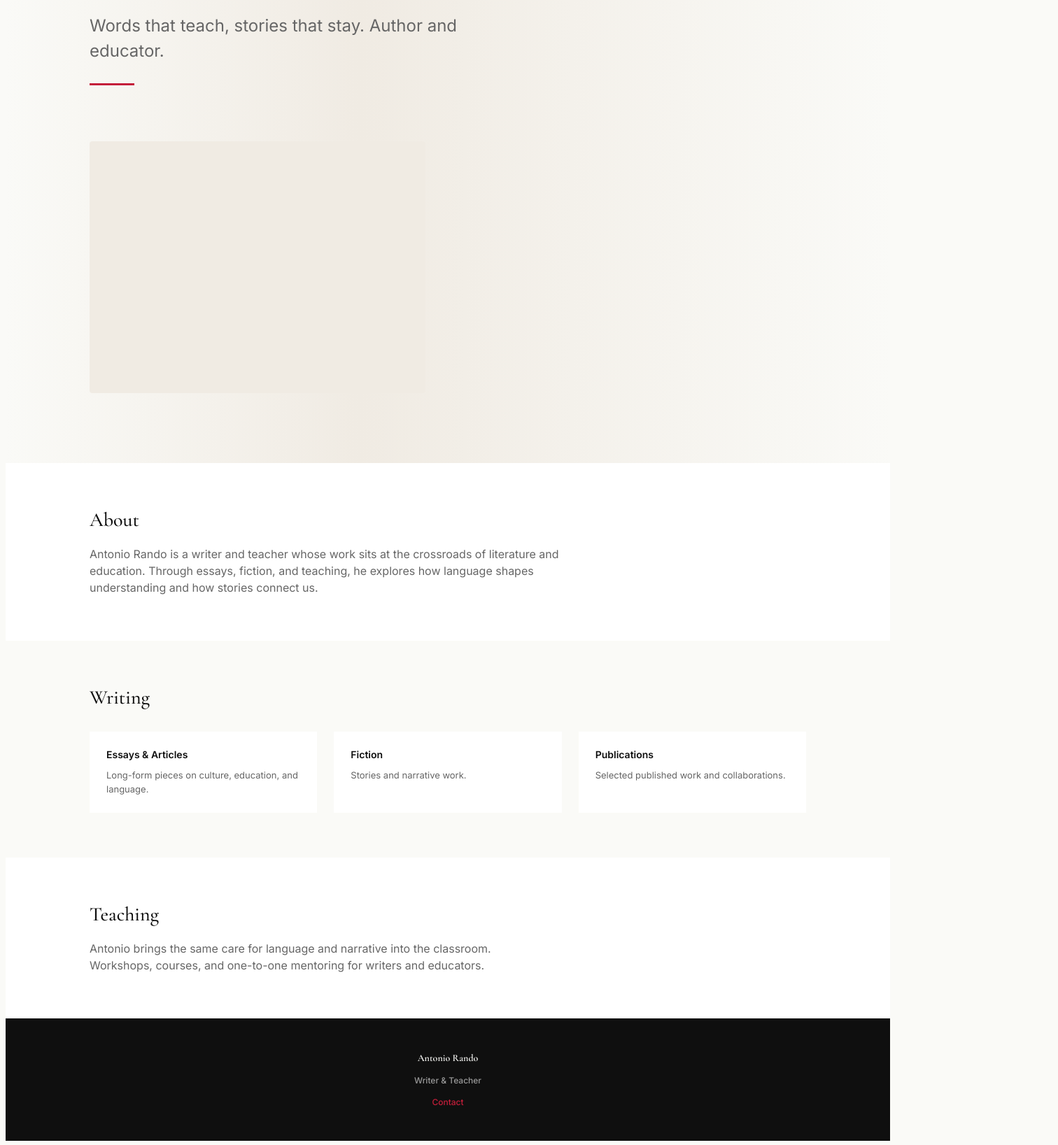
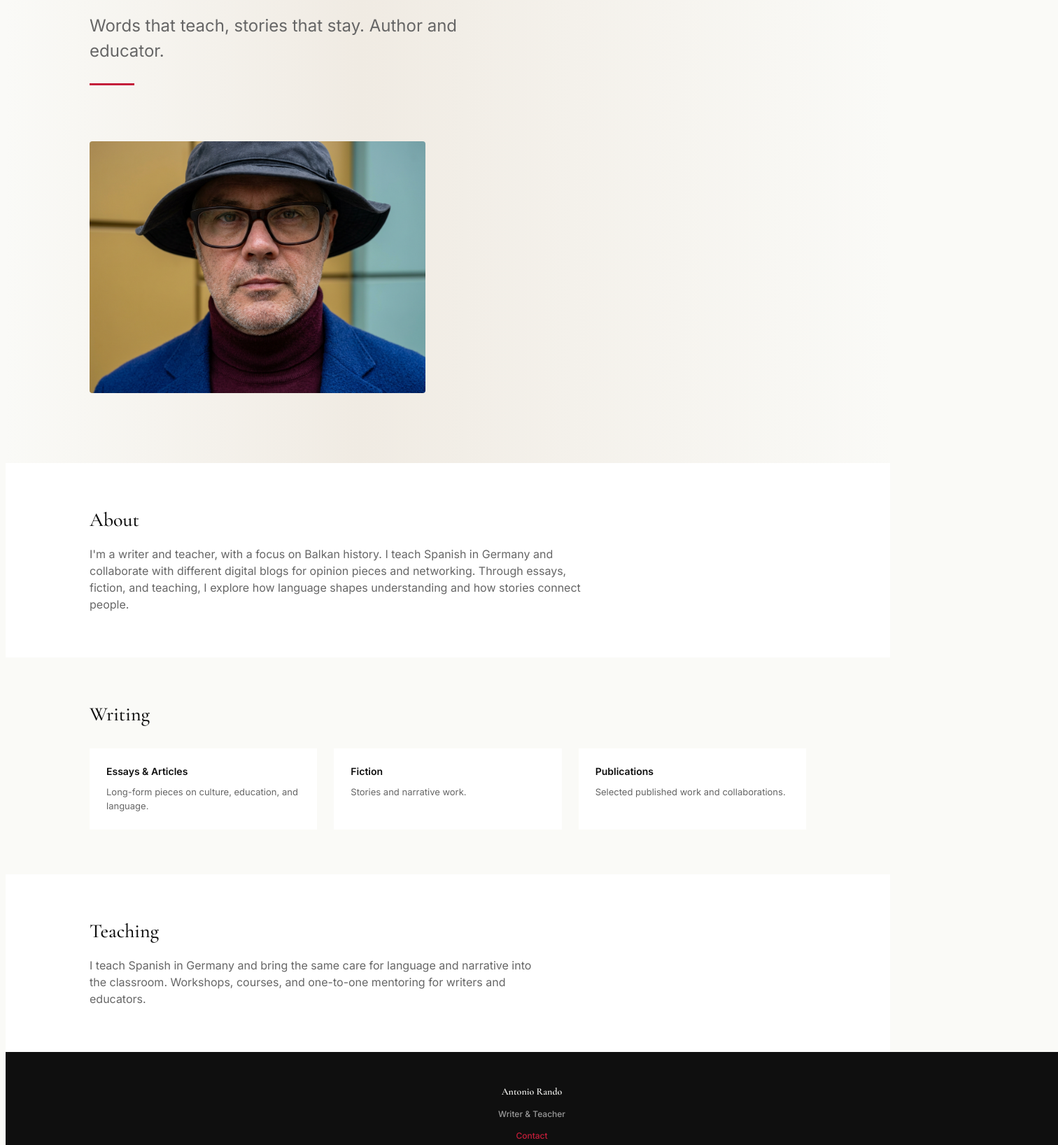
Before and after one commit to Zarzarius/portfolio-antonio-rando, a Next.js app: page / in a window 1280 px wide. Shown: the part 307-1944 px from the top of the page at 70% size, 1512 px wide, since content can reach past the window. Built offline with nearby package versions, Linux system fonts and the light colour scheme.

Commit message:
Add hero image and update content on homepage; refactor layout styles

```diff
--- a/src/app/about/page.tsx
+++ b/src/app/about/page.tsx
@@ -28,8 +28,8 @@ export default function AboutPage() {
             connect us.
           </p>
         </section>
-        <SiteFooter />
       </main>
+      <SiteFooter />
     </div>
   );
 }
--- a/src/app/contact/page.tsx
+++ b/src/app/contact/page.tsx
@@ -29,8 +29,8 @@ export default function ContactPage() {
             </a>
           </p>
         </section>
-        <SiteFooter />
       </main>
+      <SiteFooter />
     </div>
   );
 }
--- a/src/app/page.tsx
+++ b/src/app/page.tsx
@@ -1,7 +1,8 @@
-import clsx from "clsx";
-import { SiteHeader } from "@/components/SiteHeader";
-import { SiteFooter } from "@/components/SiteFooter";
-import styles from "@/components/layout.module.scss";
+import clsx from 'clsx';
+import { SiteHeader } from '@/components/SiteHeader';
+import { SiteFooter } from '@/components/SiteFooter';
+import styles from '@/components/layout.module.scss';
+import Image from 'next/image';
 
 const {
   wrapper,
@@ -15,6 +16,7 @@ const {
   heroDivider,
   heroImageWrap,
   heroImage,
+  heroImageImg,
   sectionCard,
   sectionTitle,
   sectionBody,
@@ -47,23 +49,45 @@ export default function Home() {
               <div className={clsx(heroDivider)} aria-hidden />
             </div>
             <div className={clsx(heroImageWrap)}>
-              <div className={clsx(heroImage)} role="img" aria-label="Antonio Rando" />
+              <div
+                className={clsx(heroImage)}
+                role="img"
+                aria-label="Antonio Rando"
+              >
+                <Image
+                  src="/images/antonio.png"
+                  alt="Antonio Rando"
+                  width={500}
+                  height={500}
+                  className={heroImageImg}
+                />
+              </div>
             </div>
           </div>
         </section>
 
-        <section id="about" className={clsx(sectionCard)} aria-labelledby="about-title">
+        <section
+          id="about"
+          className={clsx(sectionCard)}
+          aria-labelledby="about-title"
+        >
           <h2 className={clsx(sectionTitle)} id="about-title">
             About
           </h2>
           <p className={clsx(aboutBody, sectionBody)}>
-            Antonio Rando is a writer and teacher whose work sits at the crossroads of
-            literature and education. Through essays, fiction, and teaching, he explores how
-            language shapes understanding and how stories connect us.
+            I&apos;m a writer and teacher, with a focus on Balkan history. I
+            teach Spanish in Germany and collaborate with different digital blogs
+            for opinion pieces and networking. Through essays, fiction, and
+            teaching, I explore how language shapes understanding and how stories
+            connect people.
           </p>
         </section>
 
-        <section id="writing" className={clsx(writing)} aria-labelledby="writing-title">
+        <section
+          id="writing"
+          className={clsx(writing)}
+          aria-labelledby="writing-title"
+        >
           <h2 className={clsx(sectionTitle)} id="writing-title">
             Writing
           </h2>
@@ -76,9 +100,7 @@ export default function Home() {
             </article>
             <article className={clsx(card)}>
               <h3 className={clsx(cardTitle)}>Fiction</h3>
-              <p className={clsx(cardDesc)}>
-                Stories and narrative work.
-              </p>
+              <p className={clsx(cardDesc)}>Stories and narrative work.</p>
             </article>
             <article className={clsx(card)}>
               <h3 className={clsx(cardTitle)}>Publications</h3>
@@ -89,18 +111,22 @@ export default function Home() {
           </div>
         </section>
 
-        <section id="teaching" className={clsx(sectionCard)} aria-labelledby="teaching-title">
+        <section
+          id="teaching"
+          className={clsx(sectionCard)}
+          aria-labelledby="teaching-title"
+        >
           <h2 className={clsx(sectionTitle)} id="teaching-title">
             Teaching
           </h2>
           <p className={clsx(teachingBody, sectionBody)}>
-            Antonio brings the same care for language and narrative into the classroom.
-            Workshops, courses, and one-to-one mentoring for writers and educators.
+            I teach Spanish in Germany and bring the same care for language and
+            narrative into the classroom. Workshops, courses, and one-to-one
+            mentoring for writers and educators.
           </p>
         </section>
-
-        <SiteFooter />
       </main>
+      <SiteFooter />
     </div>
   );
 }
--- a/src/app/teaching/page.tsx
+++ b/src/app/teaching/page.tsx
@@ -25,8 +25,8 @@ export default function TeachingPage() {
             Workshops, courses, and one-to-one mentoring for writers and educators.
           </p>
         </section>
-        <SiteFooter />
       </main>
+      <SiteFooter />
     </div>
   );
 }
--- a/src/app/writing/page.tsx
+++ b/src/app/writing/page.tsx
@@ -42,8 +42,8 @@ export default function WritingPage() {
             </article>
           </div>
         </section>
-        <SiteFooter />
       </main>
+      <SiteFooter />
     </div>
   );
 }
--- a/src/components/layout.module.scss
+++ b/src/components/layout.module.scss
@@ -4,6 +4,8 @@
  */
 
 .wrapper {
+  display: flex;
+  flex-direction: column;
   min-height: 100vh;
   background-color: var(--color-bg-page);
 }
@@ -13,10 +15,12 @@
   display: flex;
   align-items: center;
   justify-content: space-between;
+  width: 100%;
   padding: var(--padding-header-y) var(--padding-section-x);
   max-width: 1440px;
   margin: 0 auto;
   background-color: var(--color-bg-page);
+  flex-shrink: 0;
 }
 
 .logo {
@@ -52,8 +56,10 @@
 
 /* ─── Main ─────────────────────────────────────────────────────────────── */
 .main {
+  flex: 1;
   max-width: 1440px;
   margin: 0 auto;
+  width: 100%;
 }
 
 /* ─── Hero (home only) ──────────────────────────────────────────────────── */
@@ -124,13 +130,22 @@
 }
 
 .heroImage {
+  position: relative;
   width: 480px;
   max-width: 100%;
   aspect-ratio: 480 / 360;
   background-color: var(--color-bg-warm);
   border-radius: 4px;
-  background-size: cover;
-  background-position: center;
+  overflow: hidden;
+}
+
+.heroImageImg {
+  position: absolute;
+  inset: 0;
+  width: 100%;
+  height: 100%;
+  object-fit: cover;
+  object-position: center;
 }
 
 /* ─── Section shared ───────────────────────────────────────────────────── */
@@ -224,11 +239,11 @@
   flex-direction: column;
   align-items: center;
   gap: 16px;
+  width: 100%;
   padding: var(--padding-footer-y) var(--padding-section-x);
   background-color: var(--color-footer-bg);
   color: var(--color-footer-text);
-  max-width: 1440px;
-  margin: 0 auto;
+  margin-top: auto;
 }
 
 .footerName {
```
Also changed, not shown: public/images/antonio.png (added).
